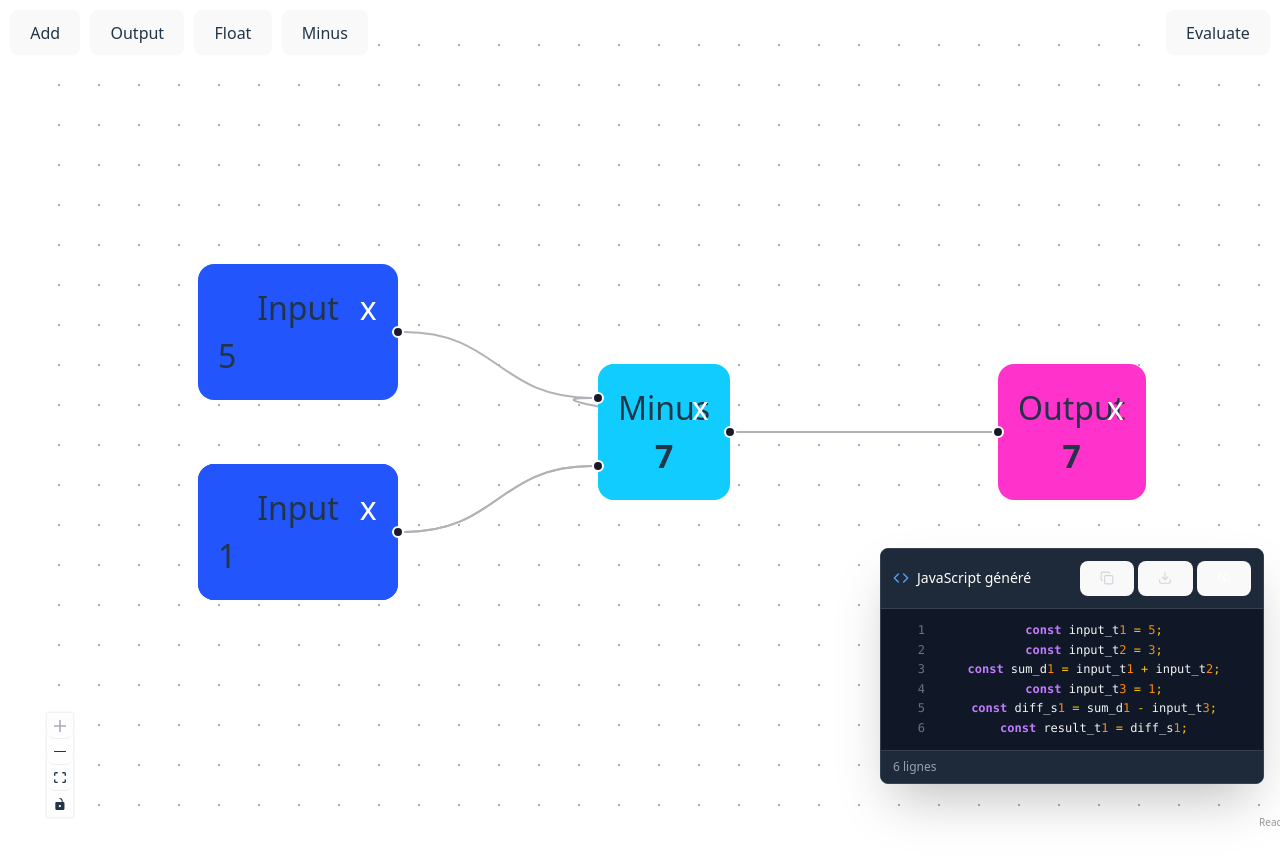
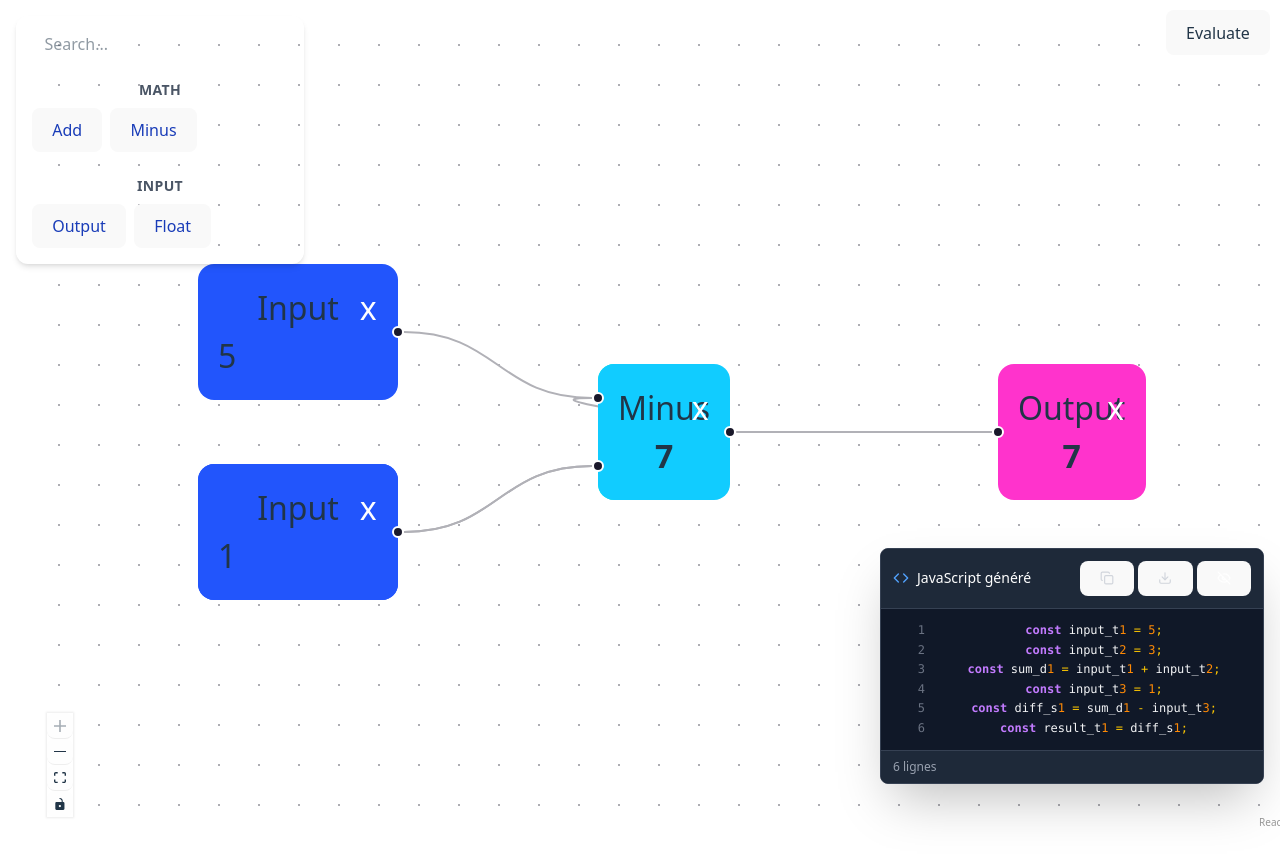
Before and after one commit to Walkberg/node-calculator, a React (Vite) app in the folder client/: page / in a window 1280 px wide. Shown: the top 864 px of the page. Built offline with nearby package versions, Linux system fonts and the light colour scheme.

Commit message:
feat: add category to config

```diff
--- a/client/src/modules/calculator/CalculatorContext.tsx
+++ b/client/src/modules/calculator/CalculatorContext.tsx
@@ -112,6 +112,7 @@ type CalculatorContextType = {
   selectNode?: (id: string) => void;
   deselectNode?: () => void;
   deleteNode?: (id: string) => void;
+  addNode: (type: string) => void;
   selectedNodeId?: string | null;
   code: string;
 };
@@ -195,6 +196,22 @@ export const CalculatorProvider = ({ children }: CalculatorProviderProps) => {
     );
   };
 
+  const addNode = (type: string) => {
+    const id = `${type}-${Date.now()}`;
+
+    const newNode: CalculatorNode = {
+      id,
+      type,
+      position: {
+        x: 100 + Math.random() * 400,
+        y: 100 + Math.random() * 400,
+      },
+      data: { label: type, value: type === "floatNode" ? 0 : undefined },
+    };
+
+    setNodes((nds) => [...nds, newNode]);
+  };
+
   const selectNode = (id: string) => setSelectedNodeId(id);
 
   const deselectNode = () => setSelectedNodeId(null);
@@ -216,6 +233,7 @@ export const CalculatorProvider = ({ children }: CalculatorProviderProps) => {
         selectedNodeId,
         deleteNode,
         code,
+        addNode,
       }}
     >
       {children}
--- a/client/src/modules/calculator/CalculatorToolbar.tsx
+++ b/client/src/modules/calculator/CalculatorToolbar.tsx
@@ -1,42 +1,70 @@
-import { calculatorNodeConfigs, type CalculatorNode } from "./calculator";
+import { useState } from "react";
+import { calculatorNodeConfigs, type CalculatorNodeConfig } from "./calculator";
 import { useCalculator } from "./CalculatorContext";
 
 export const CalculatorToolbar = () => {
-  const configs = calculatorNodeConfigs;
-  const { setNodes } = useCalculator();
+  const [search, setSearch] = useState("");
+  const [config, setConfig] = useState(calculatorNodeConfigs);
 
-  const handleAddNode = (type: string) => {
-    const id = `${type}-${Date.now()}`;
+  const { addNode } = useCalculator();
 
-    const newNode: CalculatorNode = {
-      id,
-      type,
-      position: {
-        x: 100 + Math.random() * 400,
-        y: 100 + Math.random() * 400,
-      },
-      data: { label: type, value: type === "floatNode" ? 0 : undefined },
-    };
+  const handleAddNode = (type: string) => addNode(type);
 
-    setNodes((nds) => [...nds, newNode]);
-  };
+  const filtered = filterBySearch(config, search);
+
+  const groupedByCategory = groupByCategory(filtered);
 
   return (
-    <div
-      style={{
-        position: "absolute",
-        top: 10,
-        left: 10,
-        display: "flex",
-        gap: 10,
-        zIndex: 10,
-      }}
-    >
-      {Object.entries(configs).map(([key, config]) => (
-        <button key={key} onClick={() => handleAddNode(key)}>
-          {config.label}
-        </button>
+    <div className="absolute top-4 left-4 z-50  rounded-xl shadow-md p-4 space-y-6 w-72 overflow-y-auto max-h-[90vh]">
+      <input
+        type="text"
+        placeholder="Search..."
+        value={search}
+        onChange={(e) => setSearch(e.target.value)}
+      />
+      {Object.entries(groupedByCategory).map(([category, configs]) => (
+        <div key={category}>
+          <div className="text-sm font-semibold text-gray-600 mb-2 uppercase tracking-wide">
+            {category}
+          </div>
+          <div className="flex flex-wrap gap-2">
+            {Object.entries(configs).map(([key, config]) => (
+              <button
+                key={key}
+                onClick={() => handleAddNode(key)}
+                className="px-3 py-1 text-sm bg-blue-100 text-blue-800 rounded hover:bg-blue-200 transition"
+              >
+                {config.label}
+              </button>
+            ))}
+          </div>
+        </div>
       ))}
     </div>
   );
 };
+
+function groupByCategory(config: Record<string, CalculatorNodeConfig>) {
+  return Object.entries(calculatorNodeConfigs).reduce<{
+    [category: string]: typeof calculatorNodeConfigs;
+  }>((acc, [key, config]) => {
+    if (!acc[config.category]) acc[config.category] = {};
+    acc[config.category][key] = config;
+    return acc;
+  }, {});
+}
+
+const filterBySearch = (
+  config: Record<string, CalculatorNodeConfig>,
+  search: string
+) => {
+  return Object.entries(config).reduce<Record<string, CalculatorNodeConfig>>(
+    (acc, [key, config]) => {
+      if (config.label.toLowerCase().includes(search.toLowerCase())) {
+        acc[key] = config;
+      }
+      return acc;
+    },
+    {}
+  );
+};
--- a/client/src/modules/calculator/NodeEditor.tsx
+++ b/client/src/modules/calculator/NodeEditor.tsx
@@ -31,7 +31,7 @@ export function Flow() {
     code,
   } = useCalculator();
   return (
-    <div style={{ width: "100vw", height: "100vh" }}>
+    <div className="w-screen h-screen">
       <ReactFlow
         nodes={nodes}
         edges={edges}
--- a/client/src/modules/calculator/calculator.ts
+++ b/client/src/modules/calculator/calculator.ts
@@ -189,6 +189,7 @@ type EvaluateFn = (context: EvaluationContext, node: CalculatorNode) => number;
 
 export interface CalculatorNodeConfig {
   type: string;
+  category: string;
   label: string;
   color: Color;
   inputs: InputSocket[];
--- a/client/src/modules/calculator/nodes/add-node/addNodeConfig.ts
+++ b/client/src/modules/calculator/nodes/add-node/addNodeConfig.ts
@@ -2,6 +2,7 @@ import type { CalculatorNodeConfig } from "../../calculator";
 
 export const addNodeConfig: CalculatorNodeConfig = {
   type: "addNode",
+  category: "math",
   label: "Add",
   color: "#1fc",
   inputs: [
--- a/client/src/modules/calculator/nodes/float-node/floatNodeConfig.ts
+++ b/client/src/modules/calculator/nodes/float-node/floatNodeConfig.ts
@@ -2,6 +2,7 @@ import type { CalculatorNodeConfig } from "../../calculator";
 
 export const floatNodeConfig: CalculatorNodeConfig = {
   type: "floatNode",
+  category: "input",
   label: "Float",
   color: "#2255fc",
   inputs: [],
--- a/client/src/modules/calculator/nodes/output-node/outputNodeConfig.ts
+++ b/client/src/modules/calculator/nodes/output-node/outputNodeConfig.ts
@@ -2,6 +2,7 @@ import type { CalculatorNodeConfig } from "../../calculator";
 
 export const outputNodeConfig: CalculatorNodeConfig = {
   type: "outputNode",
+  category: "input",
   label: "Output",
   color: "#f3c",
   inputs: [{ id: "input-1", multiple: false, type: "number" }],
--- a/client/src/modules/calculator/nodes/substract-node/substractNodeConfig.ts
+++ b/client/src/modules/calculator/nodes/substract-node/substractNodeConfig.ts
@@ -3,6 +3,7 @@ import type { CalculatorNodeConfig } from "../../calculator";
 export const substractNodeConfig: CalculatorNodeConfig = {
   type: "minusNode",
   label: "Minus",
+  category: "math",
   color: "#1cf",
   inputs: [
     { id: "input-1", multiple: false, type: "number" },
```
